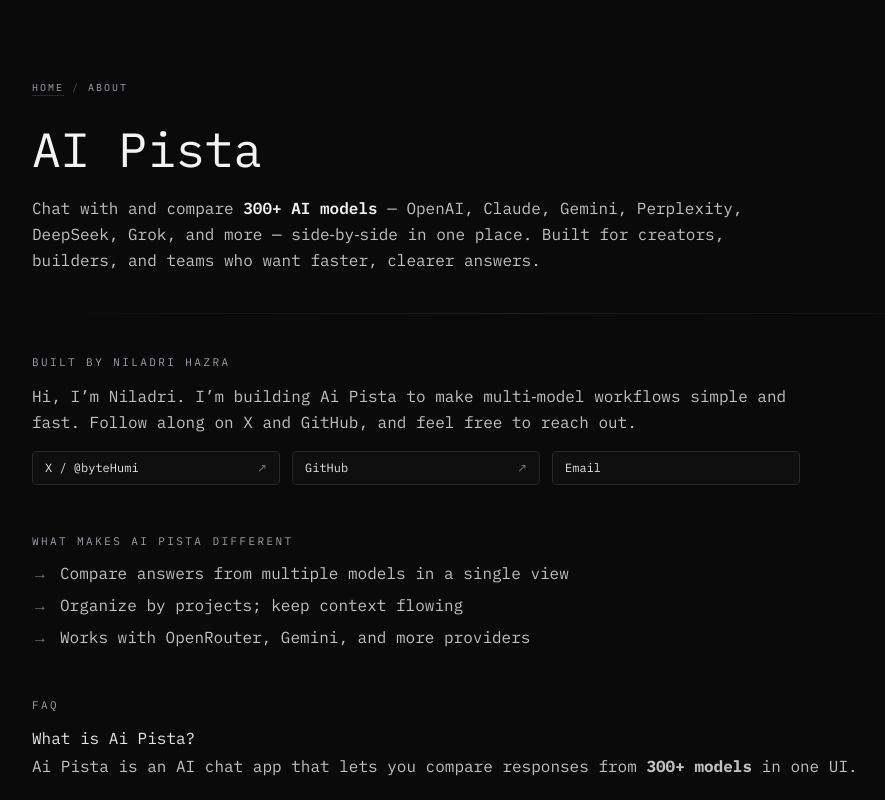
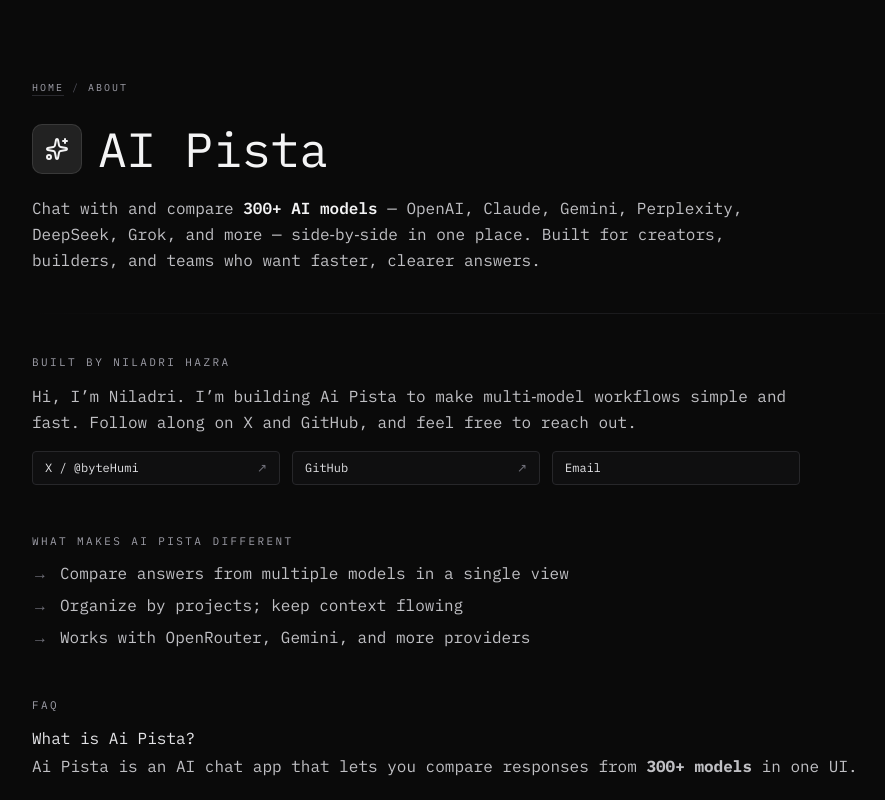
Before and after one commit to sankalp1806/Ai-Pista, a Next.js app: page /about in a window 1280 px wide. Shown: the top 800 px of the page, without its empty margins (128-1013 px from the left). Built offline with nearby package versions, Linux system fonts and the light colour scheme; no server answers.

Commit message:
Update the logo in the about page header by replacing the current PNG/JP

```diff
--- a/app/about/page.tsx
+++ b/app/about/page.tsx
@@ -2,6 +2,7 @@
 import { IBM_Plex_Mono } from "next/font/google"
 import Script from "next/script"
 import Link from "next/link"
+import { Sparkles } from "lucide-react"
 
 const ibmMono = IBM_Plex_Mono({
   subsets: ["latin"],
@@ -68,9 +69,14 @@
         </p>
 
         {/* Title */}
-        <h1 className="text-zinc-100 text-3xl sm:text-4xl md:text-5xl leading-tight mb-4">
-          AI Pista
-        </h1>
+        <div className="flex items-center gap-4 mb-4">
+          <div className="bg-white/10 p-3 rounded-lg border border-white/10">
+            <Sparkles className="w-6 h-6 text-zinc-100" />
+          </div>
+          <h1 className="text-zinc-100 text-3xl sm:text-4xl md:text-5xl leading-tight">
+            AI Pista
+          </h1>
+        </div>
         <p className="text-zinc-300/90 text-sm sm:text-base leading-relaxed max-w-3xl">
           Chat with and compare <span className="font-semibold text-zinc-100">300+ AI models</span> — OpenAI, Claude,
           Gemini, Perplexity, DeepSeek, Grok, and more — side‑by‑side in one place.
```
